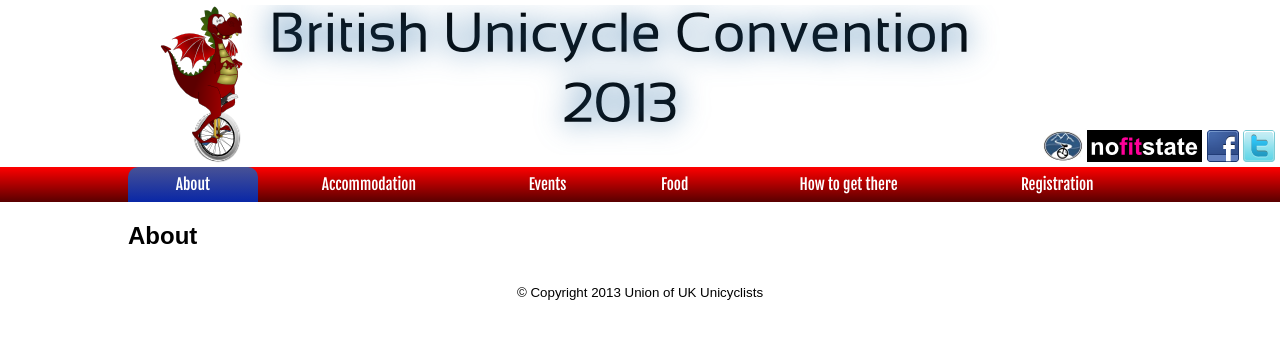
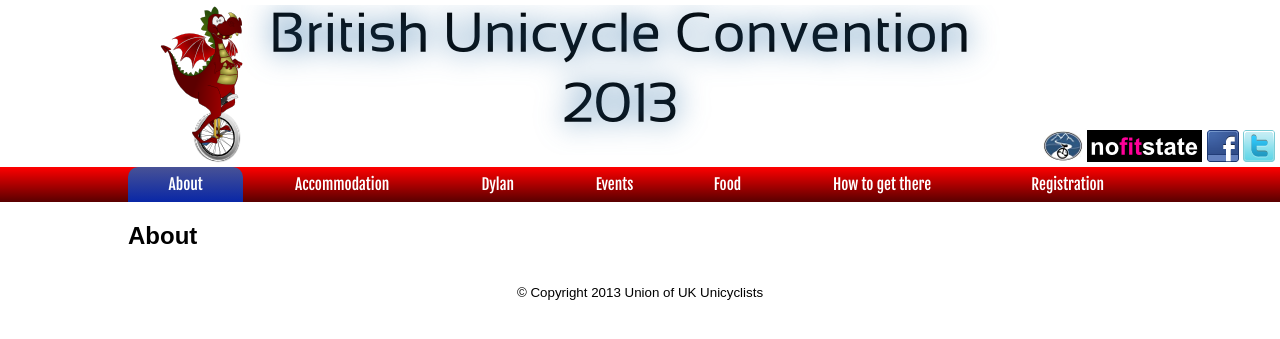
Before and after one commit to delcypher/buc2013-website, a PHP site: page /index.php in a window 1280 px wide. Shown: the top 339 px of the page. Run offline with PHP 8.4, Linux system fonts and the light colour scheme; some libraries are stand-ins or nearby versions; some web fonts are replaced.

Commit message:
Added Dylan page. Yeah that's right, I just did.

```diff
--- /dev/null
+++ b/dylan.htm
@@ -0,0 +1 @@
+<h1>Dylan</h1>
--- a/index.php
+++ b/index.php
@@ -18,6 +18,7 @@
     $pages = Array(
         "about" => Array("about.htm","About"),
         "accommodation" => Array("accommodation.htm","Accommodation"),
+        "dylan" => Array("dylan.htm","Dylan"),
         "events" => Array("events.htm","Events"),
         "food" => Array("food.htm","Food"),
         "registration" => Array("registration.htm","Registration"),
@@ -91,6 +92,8 @@
 
               <li><a href="?page=accommodation">Accommodation</a>
               </li>
+              <li><a href="?page=dylan">Dylan</a>
+              </li>
               <li><a href="?page=events">Events</a>
               </li>
 
```
